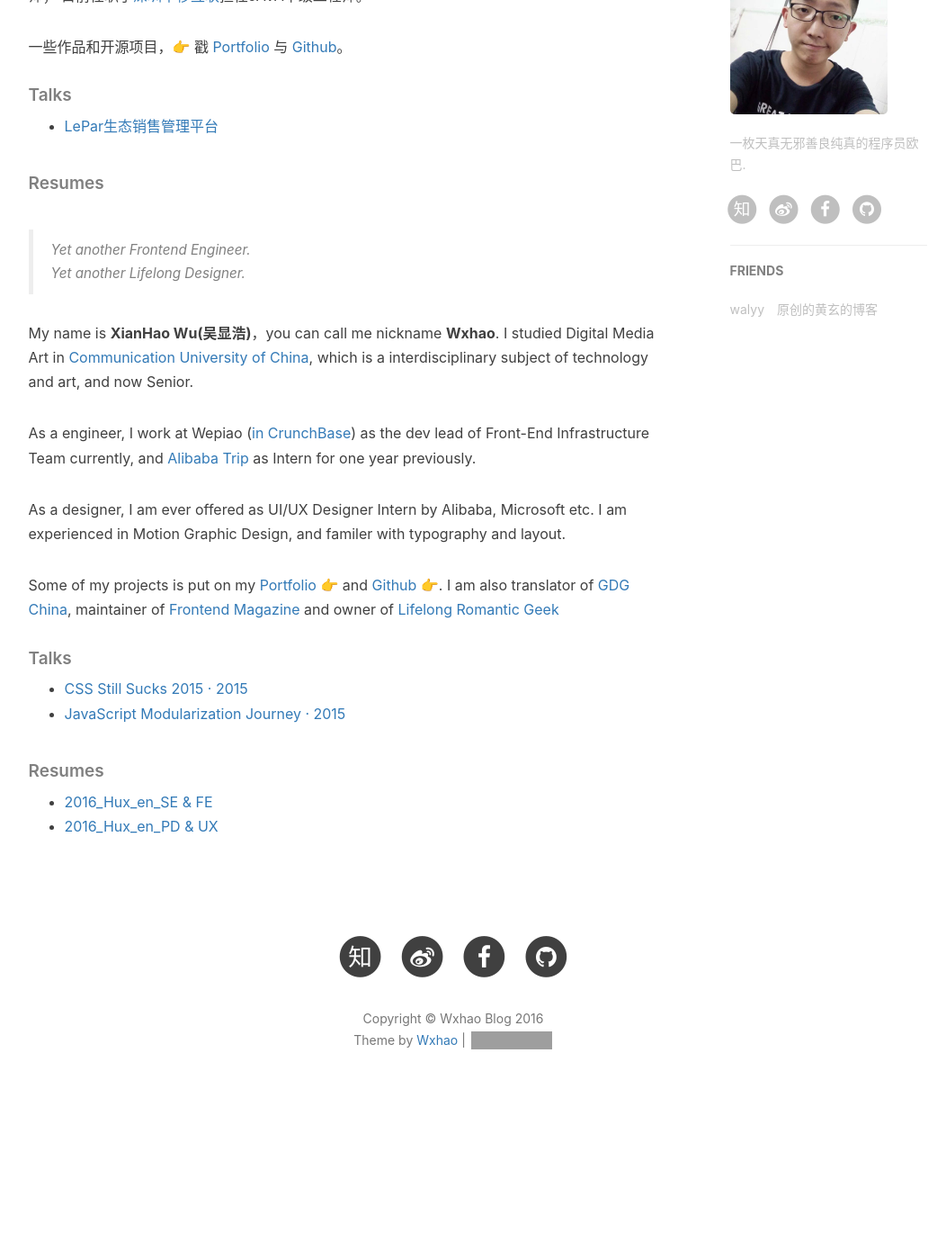
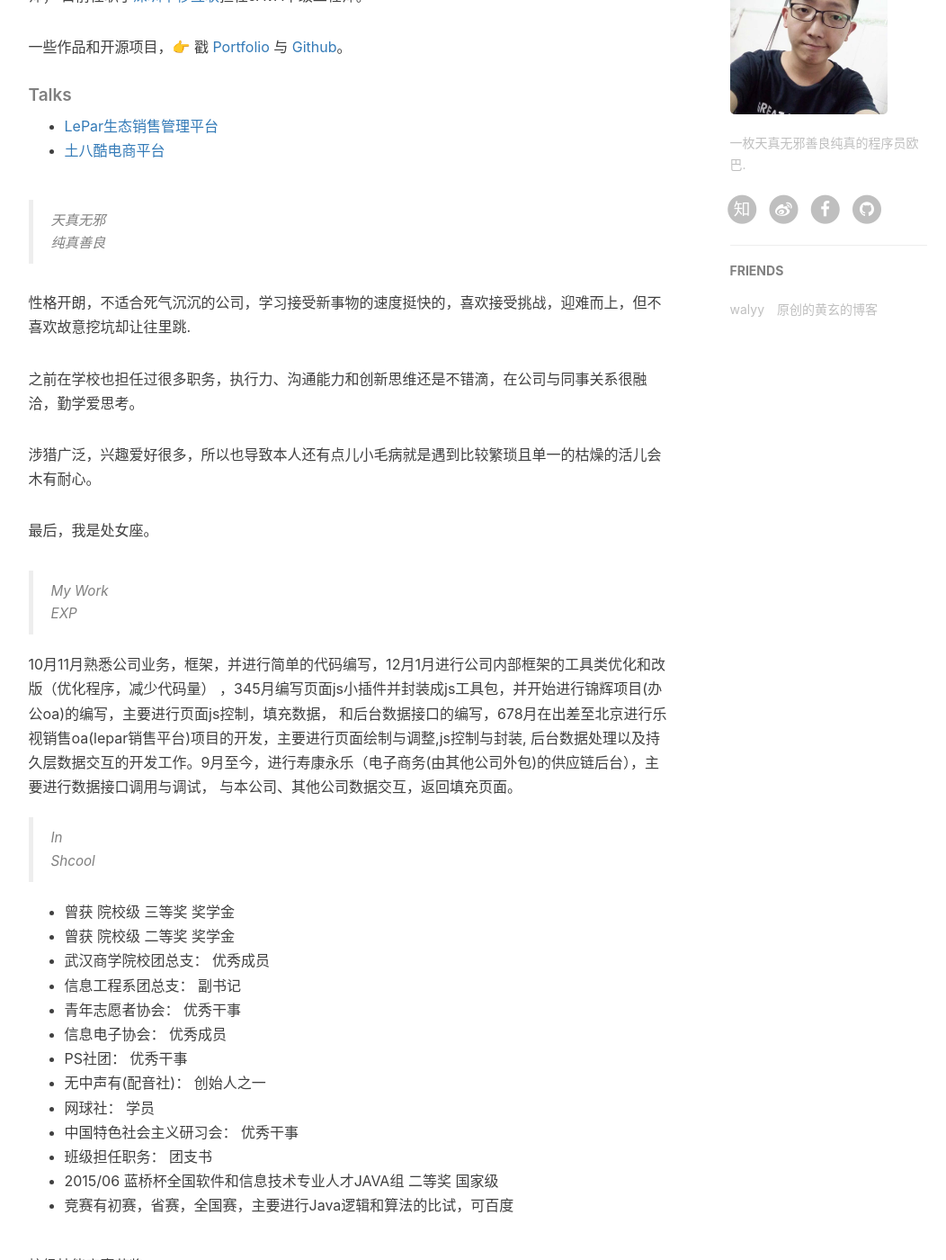
Before and after one commit to wxhao911/wxhao_blog, a Jekyll site: the page built from about.html, in a window 1280 px wide and 1400 px high, scrolled down 632 px. Shown: the whole window at 90% size, without its empty margins (136-1188 px from the left). Built offline with Jekyll 4.4.1, drawn with Linux system fonts in a browser that asks for light colours; nearby versions of some CDN libraries; comment, search, counter and statistics services are not loaded; before the commit the page ends 1892 px from its top, so only the background shows below that; some of the changed text lies outside the part shown; grey boxes are pictures that could not be loaded.

Commit message:
update-about

````diff
--- a/_posts/2015-06-03-my-frist-blog.markdown
+++ b/_posts/2015-06-03-my-frist-blog.markdown
@@ -4,7 +4,7 @@
 subtitle:   "欢迎大家来到我的博客~~~"
 date:       2015-06-03
 author:     "Wxhao"
-header-img: "img/post-bg/20150603-world-window-wxhao.jpg"
+header-img: "img/post-bg/img/post-bg/20150603-hello-blog.jpg"
 catalog:    true
 tags:
     - Lift
@@ -51,7 +51,7 @@
 > **加粗灰色斜体**灰色斜体
 ```
 
-3. ### 标题
+3. 标题
 ```css
 //#越多字越小
 ###
@@ -89,4 +89,4 @@
 ```
 
 
-![Welcome](http://blog.wxhao2.com/img/post-bg-alitrip.jpg)
+![Welcome](http://blog.wxhao2.com/img/20150603-world-window-wxhao.jpg)
--- a/_posts/2016-04-06-frist-blood.html
+++ b/_posts/2016-04-06-frist-blood.html
@@ -1,7 +1,7 @@
 ---
 layout:     post
-title:      "[转]通过GitHub Pages建立个人站点"
-subtitle:   "[转]通过GitHub Pages建立个人站点（详细步骤）"
+title:      "GitHub Pages建立个人站点"
+subtitle:   "通过GitHub Pages建立个人站点（详细步骤）"
 date:       2015-12-15
 author:     "Wxhao"
 header-img: "img/post-bg-ios9-web.jpg"
--- a/about.html
+++ b/about.html
@@ -7,16 +7,18 @@
 
 <!-- Language Selector -->
 <select onchange= "onLanChange(this.options[this.options.selectedIndex].value)">
-    <option value="0" selected> 中文 Chinese </option>
-    <option value="1"> 英文 English </option>
+    <option value="0" selected> resume </option>
+    <option value="1"> self-evaluation </option>
+    <option value="2"> Work </option>
+    <option value="3"> Shcool </option>
 </select>
 
 <!-- Chinese Version -->
-<div class="doc1 post-container">
+<div class="doc0 post-container">
 
     <!--copied from markdown -->
-    <blockquote><p>写写代码，看看世界，体验生活。<br>
-    世界那么大，我想去看看。</p></blockquote>
+    <blockquote><p>世界那么大 <br>
+    我想去看看 </p></blockquote>
 
     <p>Hey，我是<strong>吴显浩</strong>，程序猿 &amp; ，Java开发 <a href="http://www.whcsc.edu.cn/">武汉商学院</a> · 软件工程12级；· <a href="http://www.jl-soft.com/">前武汉金力</a>Java开发工程师；
     目前任职于<a href="http://www.jecansoft.cn/">深圳中移互联</a>担任JAVA中级工程师。</p>
@@ -27,25 +29,34 @@
 
     <ul>
     <li><a href="http://lepar.leshiren.cn/form3/login.html">LePar生态销售管理平台</a></li>
+    <li><a href="http://www.tubaku.cn">土八酷电商平台</a></li>
     </ul>
 
-
+<!--
     <h5>Resumes</h5>
-
     <ul>
-	<!--
     <li><a href="/attach/2016_Wxhao_en_SE.pdf">2016_Wxhao_en_SE &amp; FE</a></li>
     <li><a href="attach/2016_Wxhao_en_PD.pdf">2016_Wxhao_en_PD &amp; UX</a></li>
-	-->
     </ul>
+-->
 
 </div>
 
 <!-- English Version -->
-<div class="doc2 post-container">
-    <blockquote><p>Yet another Frontend Engineer. <br>
-    Yet another Lifelong Designer.</p></blockquote>
+<div class="doc1 post-container">
+    <blockquote><p>天真无邪 <br>
+    纯真善良 </p></blockquote>
 
+
+    <p>性格开朗，不适合死气沉沉的公司，学习接受新事物的速度挺快的，喜欢接受挑战，迎难而上，但不喜欢故意挖坑却让往里跳.</p>
+
+    <p>之前在学校也担任过很多职务，执行力、沟通能力和创新思维还是不错滴，在公司与同事关系很融洽，勤学爱思考。</p>
+
+    <p>涉猎广泛，兴趣爱好很多，所以也导致本人还有点儿小毛病就是遇到比较繁琐且单一的枯燥的活儿会木有耐心。</p>
+
+    <p>最后，我是处女座。</p>
+
+    <!--
     <p>My name is <strong>XianHao Wu(吴显浩)</strong>，you can call me nickname <strong>Wxhao</strong>. I studied Digital Media Art in <a href="https://en.wikipedia.org/wiki/Communication_University_of_China">Communication University of China</a>, which is a interdisciplinary subject of technology and art, and now Senior.</p>
 
     <p>As a engineer, I work at Wepiao (<a href="https://www.crunchbase.com/organization/wepiao#/entity">in CrunchBase</a>) as the dev lead of Front-End Infrastructure Team currently, and <a href="https://www.alitrip.com/">Alibaba Trip</a> as Intern for one year previously.</p>
@@ -68,43 +79,114 @@
     <li><a href="/attach/2016_Hux_en_SE.pdf">2016_Hux_en_SE &amp; FE</a></li>
     <li><a href="attach/2016_Hux_en_PD.pdf">2016_Hux_en_PD &amp; UX</a></li>
     </ul>
+    -->
+
 </div>
+
+<div class="doc2 post-container">
+    <blockquote><p>My Work <br>
+    EXP </p></blockquote>
+
+    10月11月熟悉公司业务，框架，并进行简单的代码编写，12月1月进行公司内部框架的工具类优化和改版（优化程序，减少代码量）
+    ，345月编写页面js小插件并封装成js工具包，并开始进行锦辉项目(办公oa)的编写，主要进行页面js控制，填充数据，
+    和后台数据接口的编写，678月在出差至北京进行乐视销售oa(lepar销售平台)项目的开发，主要进行页面绘制与调整,js控制与封装,
+    后台数据处理以及持久层数据交互的开发工作。9月至今，进行寿康永乐（电子商务(由其他公司外包)的供应链后台），主要进行数据接口调用与调试，
+    与本公司、其他公司数据交互，返回填充页面。
+
+</div>
+
+<div class="doc3 post-container">
+    <blockquote><p>In <br>
+    Shcool </p></blockquote>
+    <ul>
+      <li> 曾获 院校级 三等奖 奖学金</li>
+      <li>曾获 院校级 二等奖 奖学金</li>
+      <li>武汉商学院校团总支：  优秀成员</li>
+      <li>信息工程系团总支：  副书记</li>
+      <li>青年志愿者协会：  优秀干事</li>
+      <li>信息电子协会：  优秀成员</li>
+      <li>PS社团：  优秀干事</li>
+      <li>无中声有(配音社)：  创始人之一</li>
+      <li>网球社：  学员</li>
+      <li>中国特色社会主义研习会：  优秀干事</li>
+      <li>班级担任职务：  团支书</li>
+      <li>2015/06 蓝桥杯全国软件和信息技术专业人才JAVA组  二等奖 国家级</li>
+      <li>竞赛有初赛，省赛，全国赛，主要进行Java逻辑和算法的比试，可百度</li>
+    </ul>
+    校级技能竞赛获奖：
+    <ul>
+      <li>多媒体技能大赛打字比赛  优秀奖  2012.12</li>
+      <li>多媒体技能大赛设计比赛（PS）  最佳创意奖  2012.12</li>
+      <li>第五届技能节比赛  优秀奖  2012.6</li>
+    </ul>
+    学生社团获奖：
+    <ul>
+      <li>武汉商学院  优秀团干  2013.5</li>
+      <li>武汉商学院  院系优秀学生  2013.11</li>
+      <li>PS协会  优秀学员  2012.12</li>
+      <li>特研会  优秀干事  2012.12</li>
+    </ul>
+
+    校外拓展获奖：
+    <ul>
+      <li>武汉商学院院团委  2013素质拓展营毕业证书  2013.10</li>
+      <li>2013亚洲沙滩排球锦标赛  志愿者服务证书  2013.11</li>
+    </ul>
+
+    证书:
+    <ul>
+      <li>全国软件开发(JAVA)专业人才考试  高级证书</li>
+    </ul>
+
+    写这些是想说明哈我是一个兴趣广泛的娃砸
+
+</div>
+
 
 <!-- Handle Language Change -->
 <script type="text/javascript">
     // get nodes
-    var $doc1 = document.querySelector(".doc1");
-    var $doc2 = document.querySelector(".doc2");
-    var $select = document.querySelector("select");
-    var $allDoc = document.querySelector("post-container");
+    var $doc0 = $(".doc0");
+    var $doc1 = $(".doc1");
+    var $doc2 = $(".doc2");
+    var $doc3 = $(".doc3");
+    var $select = $("select");
+    var $allDoc = (".post-container");
     // bind hashchange event
     window.addEventListener('hashchange', _render);
 
     // handle render
     function _render(){
         var _hash = window.location.hash;
-        $allDoc.style.display="none";
-        // en
-        if(_hash == "doc1"){
-            $select.selectedIndex = 1;
-            $doc1.style.display = "block";
-          //  $doc2.style.display = "none";
-        // zh by default
-        }else if(_hash == "doc2"){
-            // not trigger onChange, otherwise cause a loop call.
-            $select.selectedIndex = 0;
-            $doc1.style.display = "block";
-          //  $doc2.style.display = "none";
+        $allDoc.css("display","none");
+
+        switch (_hash) {
+          case "0":
+          // ...
+          $doc0.css("display","block");
+          break;
+        case "1":
+          // ...
+          $doc1.css("display","block");
+          break;
+        case "2":
+          // ...
+          $doc2.css("display","block");
+          break;
+        case "3":
+          // ...
+          $doc3.css("display","block");
+          break;
+        default:
+          // ...
+          $doc1.css("display","block");
         }
+
     }
 
     // handle select change
     function onLanChange(index){
-        if(index == 0){
-            window.location.hash = "doc1"
-        }else if(index == 1){
-            window.location.hash = "doc2"
-        }
+        window.location.hash=index;
     }
 
     // init
````
Also changed, not shown: img/about-bg.jpg, img/post-bg/20150603-hello-blog.jpg (added), img/post-bg/about-bg.jpg (added).
